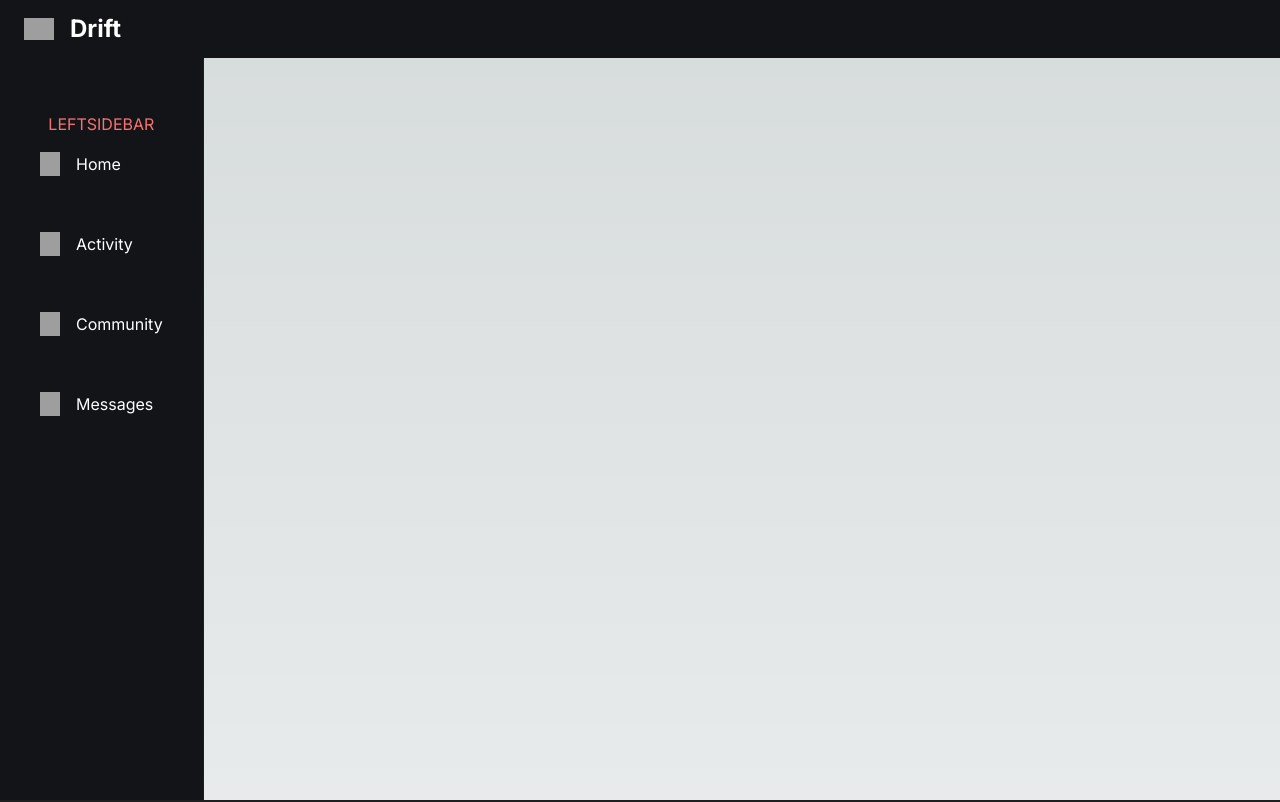
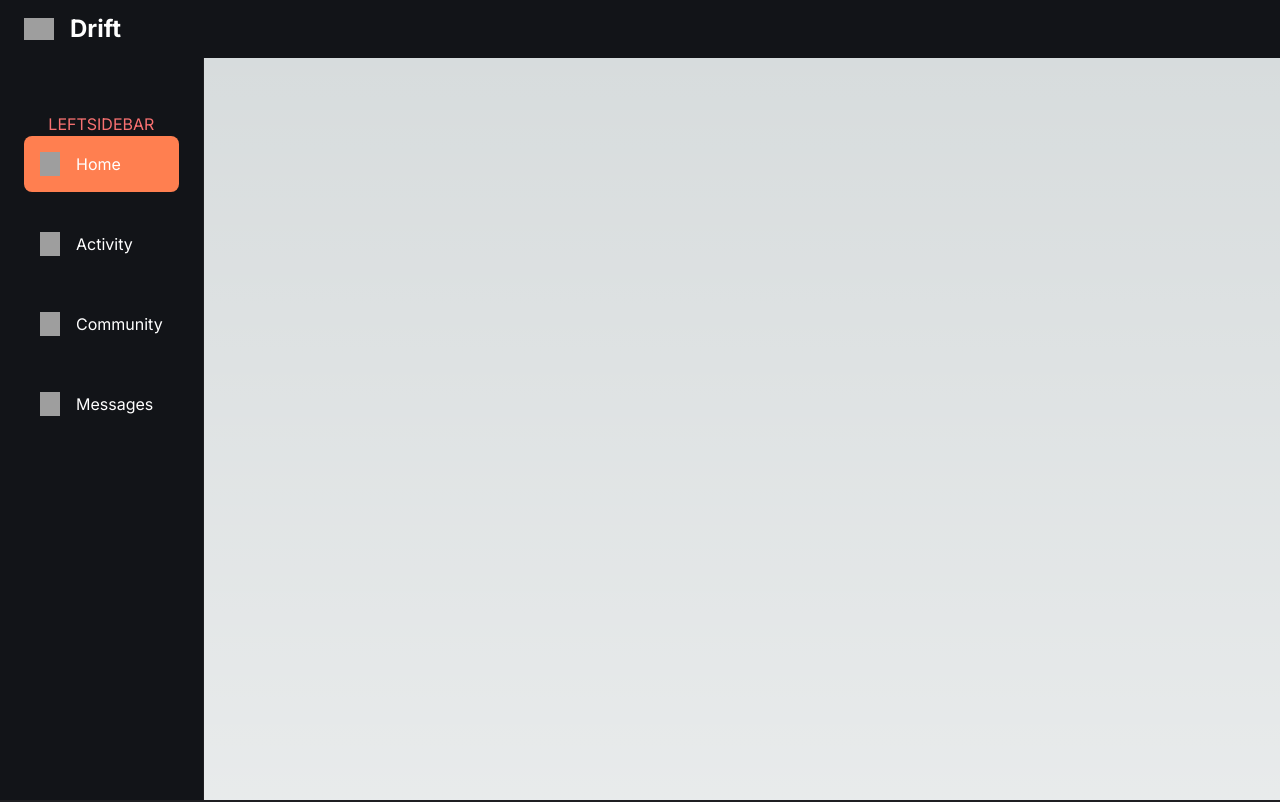
Before and after one commit to WackyChomp/drift, a Next.js app: page / in a window 1280 px wide. Shown: the top 802 px of the page. Built offline with nearby package versions, Linux system fonts and the light colour scheme; no server answers; grey boxes are pictures that could not be loaded.

Commit message:
Imported usePathname and useRouter to indicate selected left sidebar link / updated README.md

```diff
--- a/components/shared/LeftSidebar.tsx
+++ b/components/shared/LeftSidebar.tsx
@@ -1,21 +1,31 @@
+"use client"    // needed to render on client side
+
 import { sidebarLinks } from '@/constants'
 import React from 'react'
 import Link from 'next/link'
 import Image from 'next/image'
+import { usePathname, useRouter } from 'next/navigation';
 
 type Props = {}
 
 const LeftSidebar = (props: Props) => {
+  const pathname = usePathname()
+  const router = useRouter()
+
   return (
     <section className='custom-scrollbar leftsidebar'>
       <div className='text-red-400 flex justify-center uppercase'>LeftSidebar</div>
 
       <div className="flex w-full flex-1 flex-col gap-6 px-6">
-        {sidebarLinks.map((link) => (
+        {sidebarLinks.map((link) => {
+
+          const isActive = (pathname.includes(link.route) && link.route.length > 1) || pathname === link.route;
+
+          return(
           <Link
             href={link.route}
             key={link.label}
-            className='leftsidebar-link'
+            className={`leftsidebar-link ${isActive && 'bg-primary-500'}`}
           >
             <Image
               src={link.imgUrl}
@@ -25,7 +35,9 @@ const LeftSidebar = (props: Props) => {
             />
             <p className='text-light-1 max-lg:hidden'>{link.label}</p>
           </Link>
-        ))}
+          )
+        })}
+
       </div>
 
     </section>
```
Also changed, not shown: 1 other file (tests, documents, lock files or other folders).
